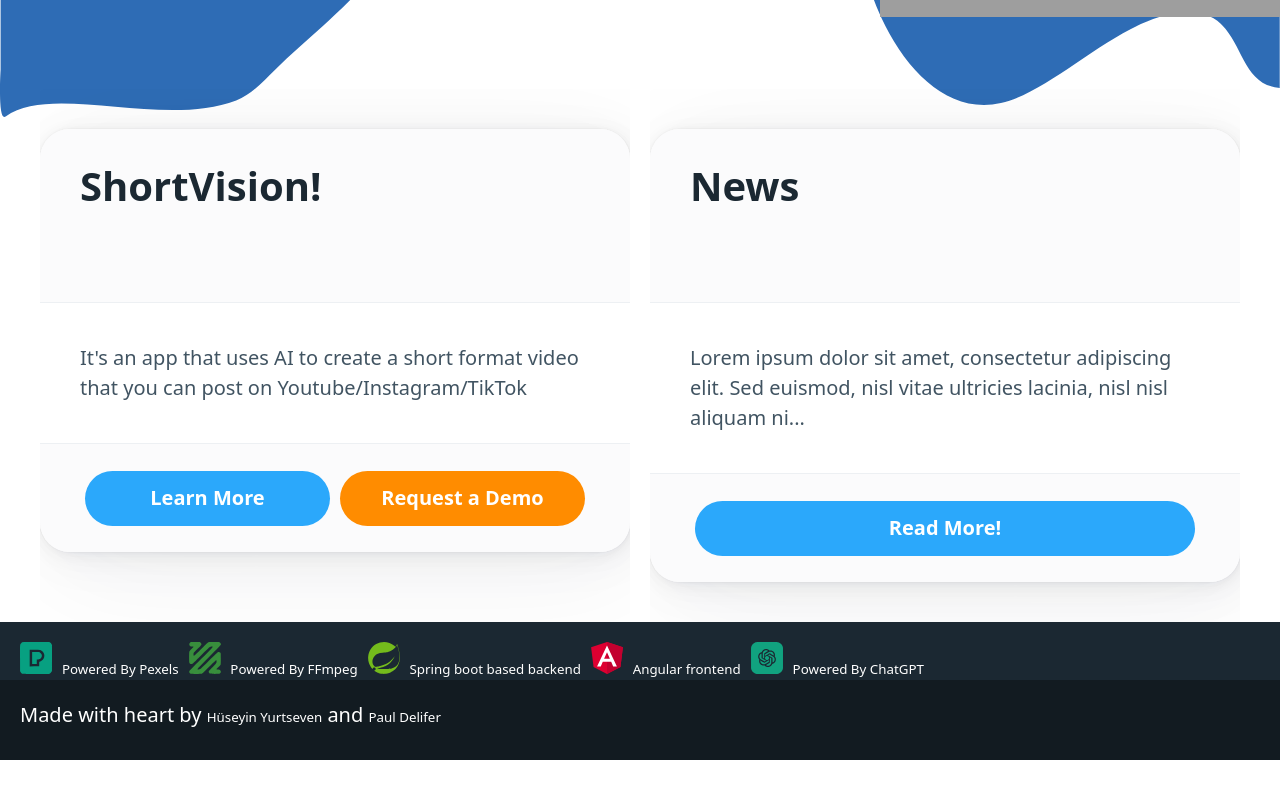
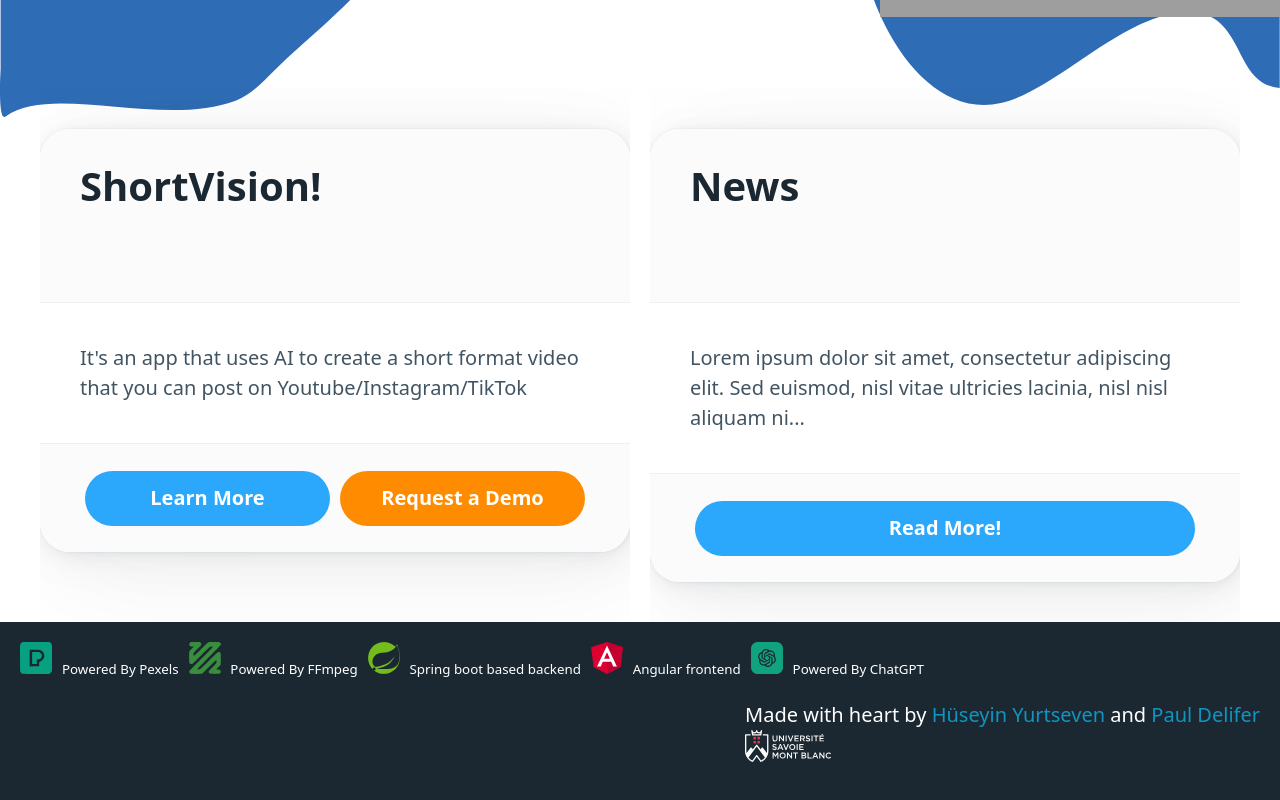
Before and after one commit to univ-smb-m1-isc-2022/shortvisions-front, an Angular app: page / in a window 1280 px wide. Shown: the part 483-1283 px from the top of the page. Before the commit the page ends 1243 px from the top, so only its background shows below. Built offline with nearby package versions, Linux system fonts and the light colour scheme; grey boxes are pictures that could not be loaded.

Commit message:
fix: footer ended

```diff
--- a/src/app/modules/footer/footer.component.html
+++ b/src/app/modules/footer/footer.component.html
@@ -10,11 +10,11 @@
   <object data="assets/Icons/chatgpt.svg"></object>
   <a href="https://www.chatgpt.com">Powered By ChatGPT</a>
 </section>
-<section class="footer--section--container names">
-  <div>
+<section class="footer--section--container--names">
     <p>
       Made with heart by <a href="https://www.linkedin.com/in/h%C3%BCseyin-yurtseven-%F0%9F%92%BB-a448751b9/">Hüseyin
       Yurtseven</a> and <a href="https://www.linkedin.com/in/paul-delifer/"> Paul Delifer</a>
+      <br/>
+      <object data="assets/Icons/UniversitéSavoieMontBlanc.svg"></object>
     </p>
-  </div>
 </section>
--- a/src/app/modules/footer/footer.component.scss
+++ b/src/app/modules/footer/footer.component.scss
@@ -1,35 +1,45 @@
-.footer--section--container{
-  display:grid;
+section {
+  background-color: hsl(205deg, 30%, 15%)
+}
+
+.footer--section--container {
+  display: grid;
   grid-template-columns: repeat(10, fit-content(100%));
   place-items: baseline;
   padding-left: var(--spacing);
-  gap: calc(var(--spacing)/2);
+  gap: calc(var(--spacing) / 2);
   border-top: 1px solid var(--color-gray-300);
   padding-top: var(--spacing);
-  background-color:hsl(205deg, 30%, 15%)
-;
+
   margin-bottom: unset;
-  object{
-    max-height: 32px;
-    }
-  object:hover{
-    cursor: pointer;
-  }
-  svg{
+
+  svg {
     color: var(--primary-inverse);
-    &:hover{
+
+    &:hover {
       cursor: pointer;
     }
   }
-  a{
-    font-size: calc(var(--font-size)/1.5);
-    color: var(--primary-inverse);
-  }
-  p{
+
+  a {
+    font-size: calc(var(--font-size) / 1.5);
     color: var(--primary-inverse);
   }
 }
-.names{
-  //bg darker
-  background-color: hsl(205deg, 30%, 10%);
+
+object {
+  max-height: 32px;
 }
+
+.footer--section--container--names {
+  p {
+    color: var(--primary-inverse);
+  }
+
+  margin-bottom: unset;
+  display: flex;
+  flex-direction: row;
+  justify-content: flex-end;
+  padding-top: var(--spacing);
+  padding-right: var(--spacing);
+}
```
Also changed, not shown: src/assets/Icons/UniversitéSavoieMontBlanc.svg (added), src/assets/Icons/chatgpt.svg.
